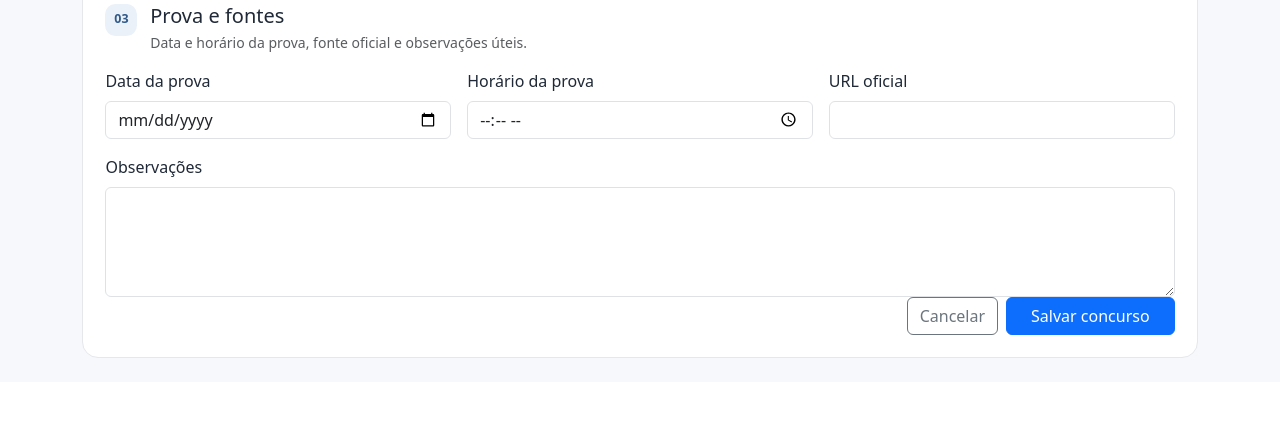
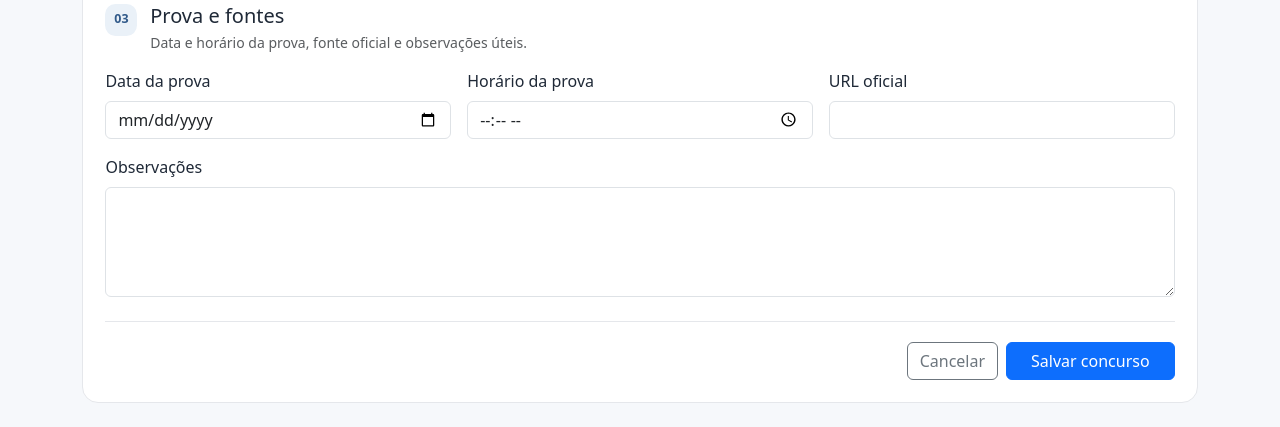
Before and after one commit to clice/concurso-study-manager, a Django app: page /concursos/novo/ in a window 1280 px wide. Shown: the part 894-1321 px from the top of the page. Before the commit the page ends 1252 px from the top, so only its background shows below. Run offline with Django 5.2, Linux system fonts and the light colour scheme; data comes from the database, SQL or seed files in the repository.

Commit message:
style: separate competition form actions

```diff
--- a/static/css/app.css
+++ b/static/css/app.css
@@ -200,3 +200,14 @@ details > summary::-webkit-details-marker {
         grid-template-columns: 1fr;
     }
 }
+
+
+.form-actions {
+    border-top: 1px solid var(--line);
+    margin-top: 1.5rem;
+    padding-top: 1.25rem;
+}
+
+.money-input {
+    font-variant-numeric: tabular-nums;
+}
```
